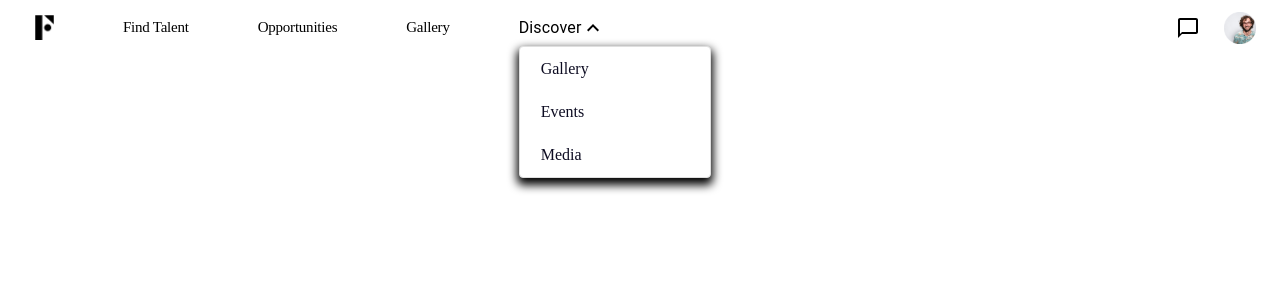
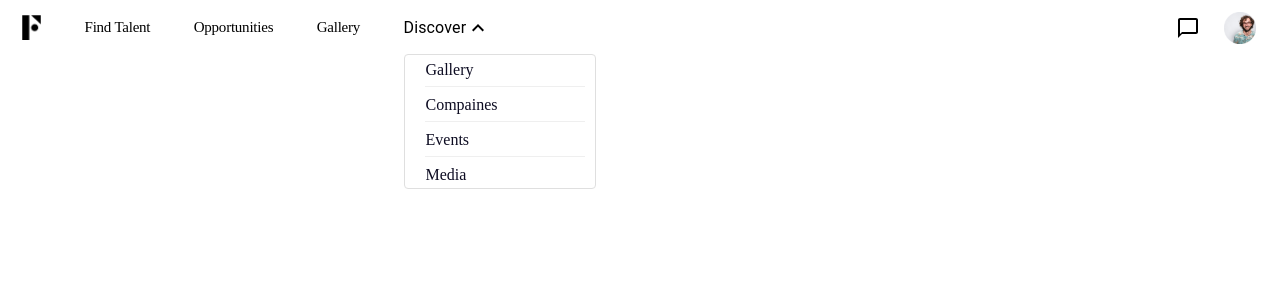
Before and after one commit to sunil2798/BuilderDesign, a React (Create React App) app: page /header in a window 1280 px wide. Both pictures are taken after a click on the element "Discover". Shown: the top 300 px of the page. Built offline with nearby package versions, Linux system fonts and the light colour scheme.

Commit message:
header completed

```diff
--- a/src/component/vishal/Header.jsx
+++ b/src/component/vishal/Header.jsx
@@ -55,7 +55,7 @@ export default class Header extends Component {
               display: "flex",
               justifyContent: "space-evenly",
               textAlign: "center",
-              width: "50%",
+              width: "40%",
             }}
           >
             <Box
@@ -99,19 +99,17 @@ export default class Header extends Component {
                 <ExpandMoreIcon
                   style={webStyle.expendIconDescover}
                   className={
-                    this.state.isOpenArrow
-                      ? "expendArrow"
-                      : "expendArrowReturn"
+                    this.state.isOpenArrow ? "expendArrow" : "expendArrowReturn"
                   }
                 />
                 {this.state.isDropdownOpen && (
                   <Box
                     style={{
                       position: "absolute",
-                      top: "30px",
+                      top: "38px",
                       left: "0px",
                       zIndex: "999999",
-                      boxShadow: "0px 5px 10px 2px",
+                      // boxShadow: "0px 5px 10px 2px",
                       height: "194x",
                       width: "192px",
                       background: "#FFF",
@@ -124,15 +122,56 @@ export default class Header extends Component {
                       borderRadius: "4px",
                     }}
                   >
+                    <div>
                       <Link to="/" style={webStyle.discoverHyperLink}>
                         Gallery
                       </Link>
+                    </div>
+                    <Box style={{ width: "190px" }}>
+                      <Typography
+                        style={{
+                          borderBottom: "0.6px solid #9B9B9D",
+                          width: "160px",
+                          opacity: "16%",
+                          margin: "auto",
+                        }}
+                      />
+                    </Box>
+                    <div>
+                      <Link to="/" style={webStyle.discoverHyperLink}>
+                        Compaines
+                      </Link>
+                    </div>
+                    <Box style={{ width: "190px" }}>
+                      <Typography
+                        style={{
+                          borderBottom: "0.6px solid #9B9B9D",
+                          width: "160px",
+                          opacity: "16%",
+                          margin: "auto",
+                        }}
+                      />
+                    </Box>
+                    <div>
                       <Link to="/" style={webStyle.discoverHyperLink}>
                         Events
                       </Link>
+                    </div>
+                    <Box style={{ width: "190px" }}>
+                      <Typography
+                        style={{
+                          borderBottom: "0.6px solid #9B9B9D",
+                          width: "160px",
+                          opacity: "16%",
+                          margin: "auto",
+                        }}
+                      />
+                    </Box>
+                    <div>
                       <Link to="/" style={webStyle.discoverHyperLink}>
                         Media
                       </Link>
+                    </div>
                   </Box>
                 )}
               </Box>
@@ -166,6 +205,16 @@ export default class Header extends Component {
                 onClick={this.handleHeaderProfileClose}
                 style={webStyle.profileHyperLinkDiv}
               >
+                <Box style={{ width: "190px" }}>
+                  <Typography
+                    style={{
+                      borderBottom: "0.6px solid #9B9B9D",
+                      width: "160px",
+                      opacity: "16%",
+                      margin: "auto",
+                    }}
+                  />
+                </Box>
 
                 <div>
                   <Link to="/" style={webStyle.discoverHyperLink}>
@@ -177,20 +226,21 @@ export default class Header extends Component {
                     Favourites
                   </Link>
                 </div>
+                <Box style={{ width: "190px" }}>
+                  <Typography
+                    style={{
+                      borderBottom: "0.6px solid #9B9B9D",
+                      width: "160px",
+                      opacity: "16%",
+                      margin: "auto",
+                    }}
+                  />
+                </Box>
                 <div>
                   <Link to="/" style={webStyle.discoverHyperLink}>
                     Log out
                   </Link>
                 </div>
-                <Box style={{ margin: "auto",width: "100%" }}>
-                  <Typography
-                    style={{
-                      borderBottom: "0.6px solid #9B9B9D",
-                      width: "160px",
-                      opacity: "16%",
-                    }}
-                  />
-                </Box>
               </Box>
             )}
           </Box>
```
Lines whose indentation alone changed are shown as unchanged.
